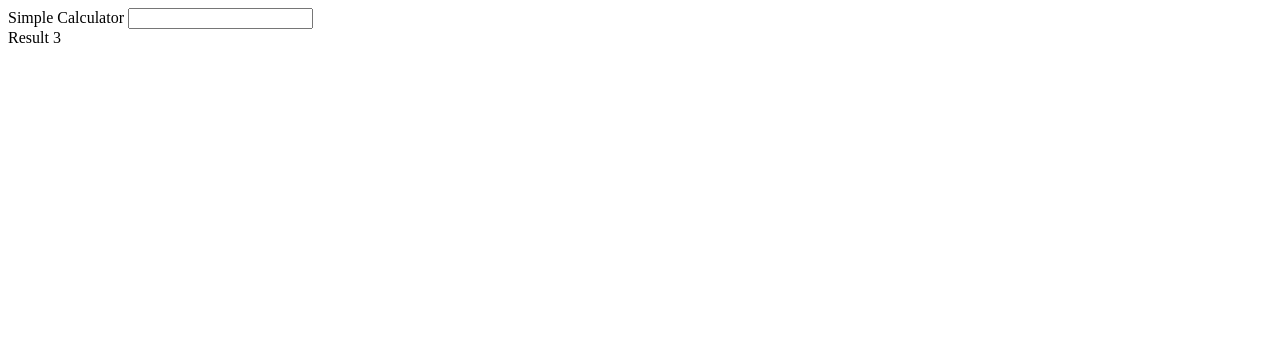
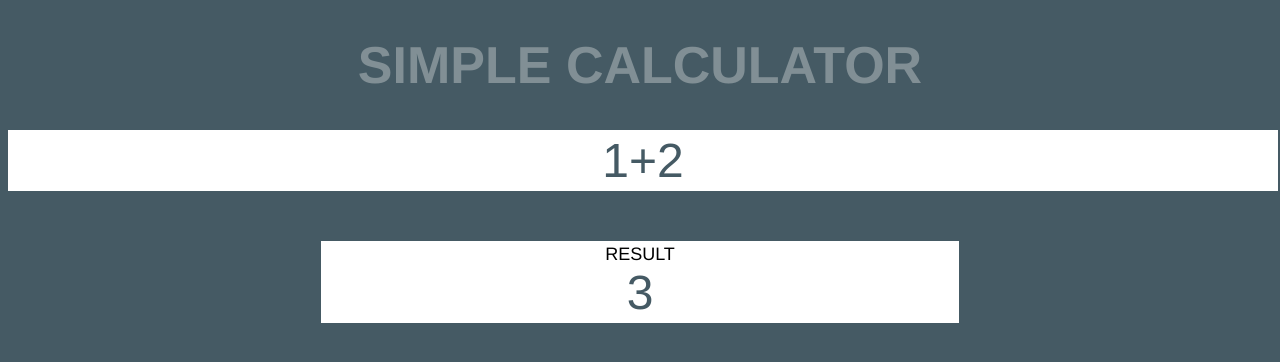
Before and after one commit to BuddhaTheChef/unit-testing1, a plain HTML site: page simple-calculator.html in a window 1280 px wide. Drawn offline with Linux system fonts and the light colour scheme.

Commit message:
styled component

```diff
--- a/simple-calculator.html
+++ b/simple-calculator.html
@@ -5,15 +5,24 @@
     <meta http-equiv="X-UA-Compatible" content="IE=edge">
     <title>Simple Calculator</title>
     <meta name="viewport" content="width=device-width, initial-scale=1">
+    <link rel="stylesheet" href="style.css"/>
     <script src="calculator.js"></script>
     <script src="mainCalculator.js"></script>
 </head>
-<body>
-    Simple Calculator
-    <input type="text" onchange="calculate(this.value)"/>
-    <div>
-        Result
-        <span id = "result">3</span>
+<body class="body">
+    <h1 class="title">Simple Calculator </h1>
+
+    <input
+        class="input"
+        type="text"
+        title="calculator"
+        placeholder="Enter operation"
+        value="1+2"
+        onchange="calculate(this.value)"/>
+
+    <div class="result-container">
+        <div class="title">Result</div>
+        <span id="result">3</span>
     </div>
 </body>
 </html>
--- /dev/null
+++ b/style.css
@@ -0,0 +1,34 @@
+.body {
+  font-family: 'Franklin Gothic Medium', 'Arial Narrow', Arial, sans-serif;
+  background: #455A64;
+}
+
+.title {
+    text-align: center;
+    text-transform: uppercase;
+    font-size: 52px;
+    color: #818F95;
+}
+
+.input,
+.result-container {
+   width: 100%;
+   font-size: 48px;
+   color: #455A64;
+   border: solid 1px #FFF;
+   padding: 2px;
+   text-align: center;
+}
+
+.result-container {
+ margin: 50px auto 0;
+ width: 50%;
+ background: #FFF;
+}
+
+
+.result-container .title {
+    color: #000;
+    font-size: 18px;
+    text-align: center;
+}
```
